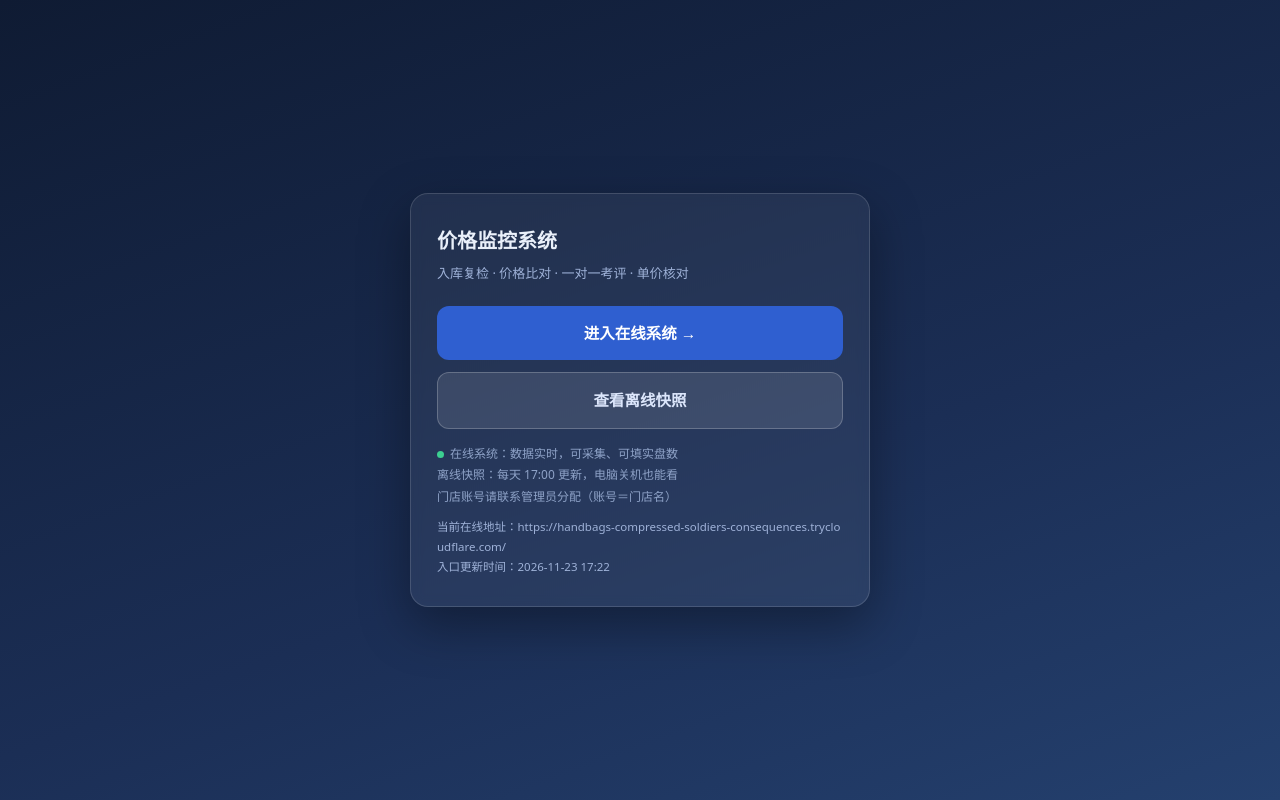
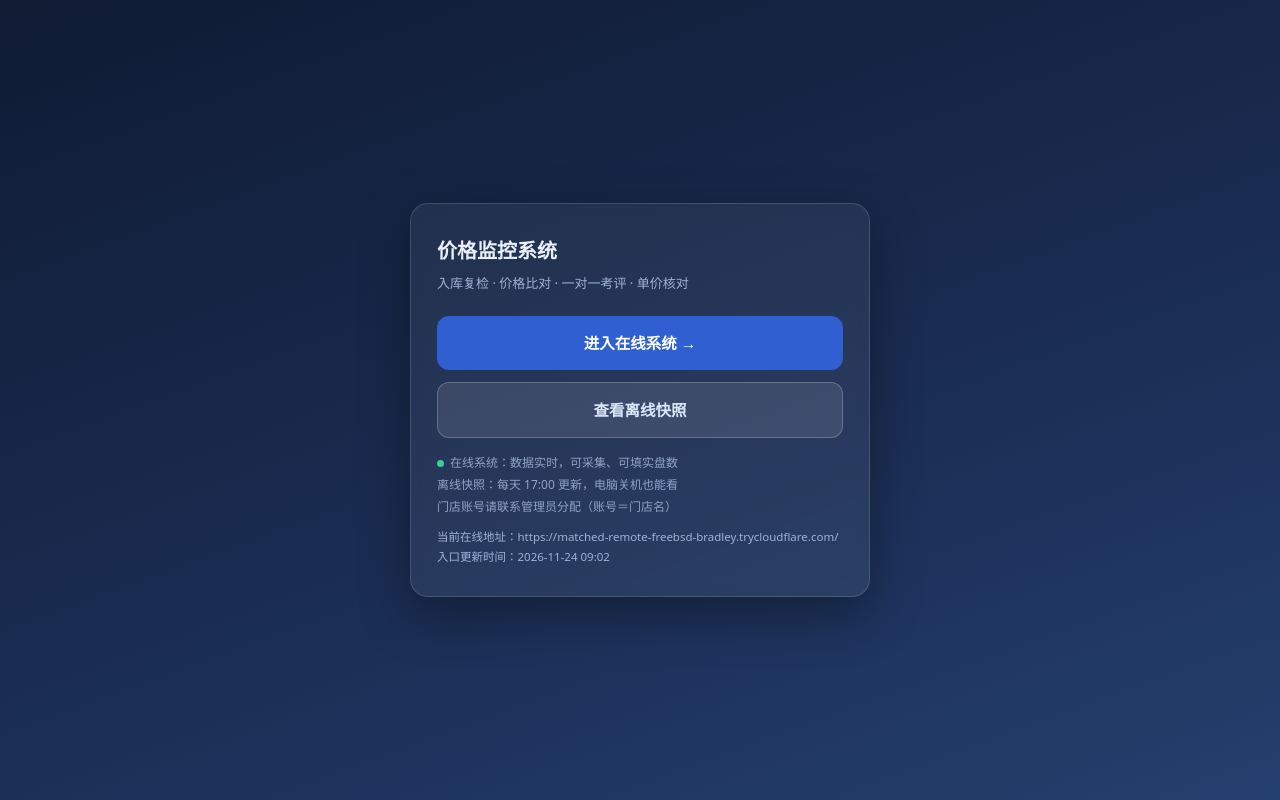
Before and after one commit to WYT2937062773/price-monitor, a plain HTML site: page go.html in a window 1280 px wide. Drawn offline with Linux system fonts and the light colour scheme.

Commit message:
update go.html

```diff
--- a/go.html
+++ b/go.html
@@ -25,7 +25,7 @@
   <h1>价格监控系统</h1>
   <div class="sub">入库复检 · 价格比对 · 一对一考评 · 单价核对</div>
 
-  <a class="btn online" href="https://handbags-compressed-soldiers-consequences.trycloudflare.com/?k=esftgk28ovl0m5ux6d9z4prw">进入在线系统 →</a>
+  <a class="btn online" href="https://matched-remote-freebsd-bradley.trycloudflare.com/?k=esftgk28ovl0m5ux6d9z4prw">进入在线系统 →</a>
   <a class="btn offline" href="https://wyt2937062773.github.io/price-monitor/">查看离线快照</a>
 
   <div class="note">
@@ -33,5 +33,5 @@
     <div>离线快照：每天 17:00 更新，电脑关机也能看</div>
     <div>门店账号请联系管理员分配（账号＝门店名）</div>
   </div>
-  <div class="addr">当前在线地址：https://handbags-compressed-soldiers-consequences.trycloudflare.com/<br>入口更新时间：2026-11-23 17:22</div>
+  <div class="addr">当前在线地址：https://matched-remote-freebsd-bradley.trycloudflare.com/<br>入口更新时间：2026-11-24 09:02</div>
 </div>
```
